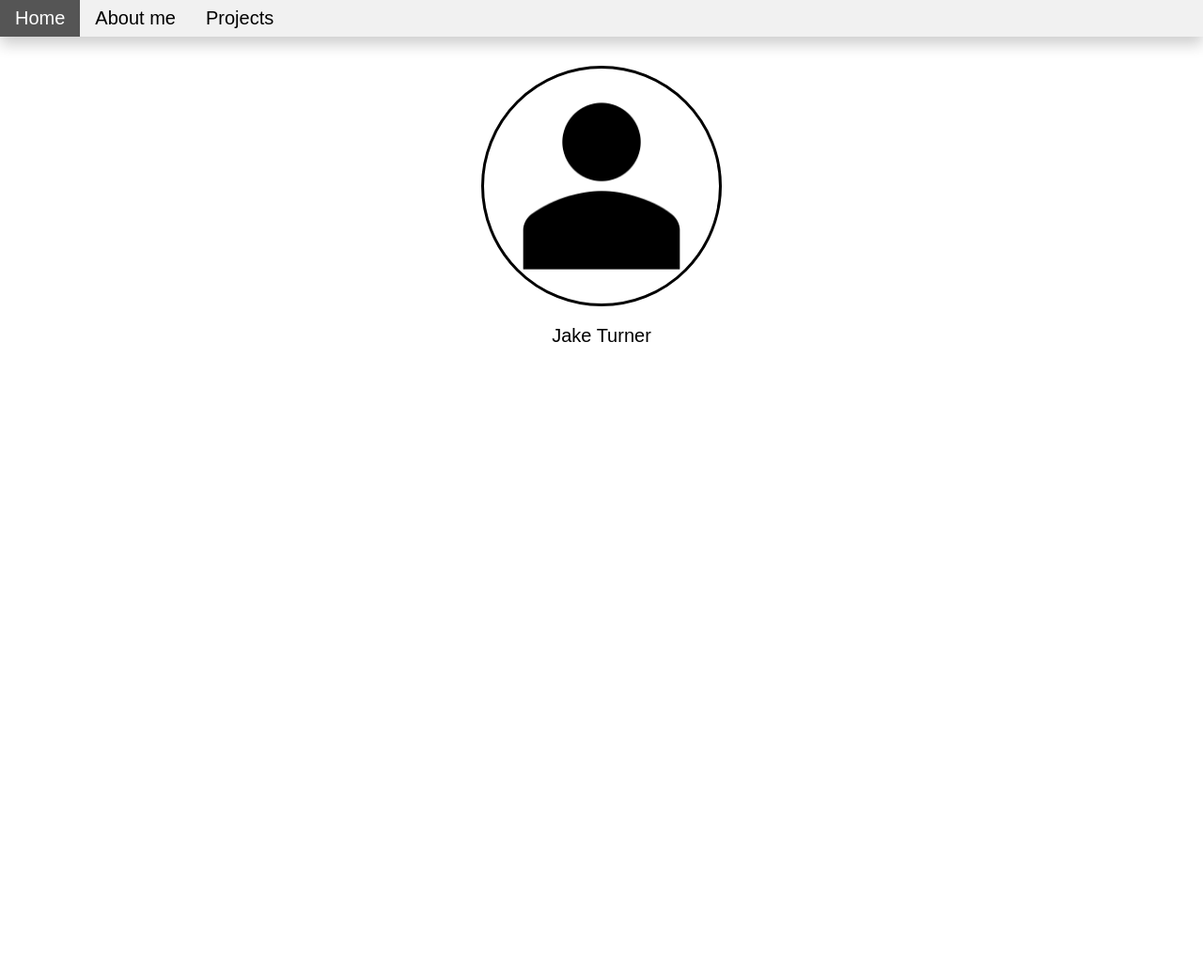
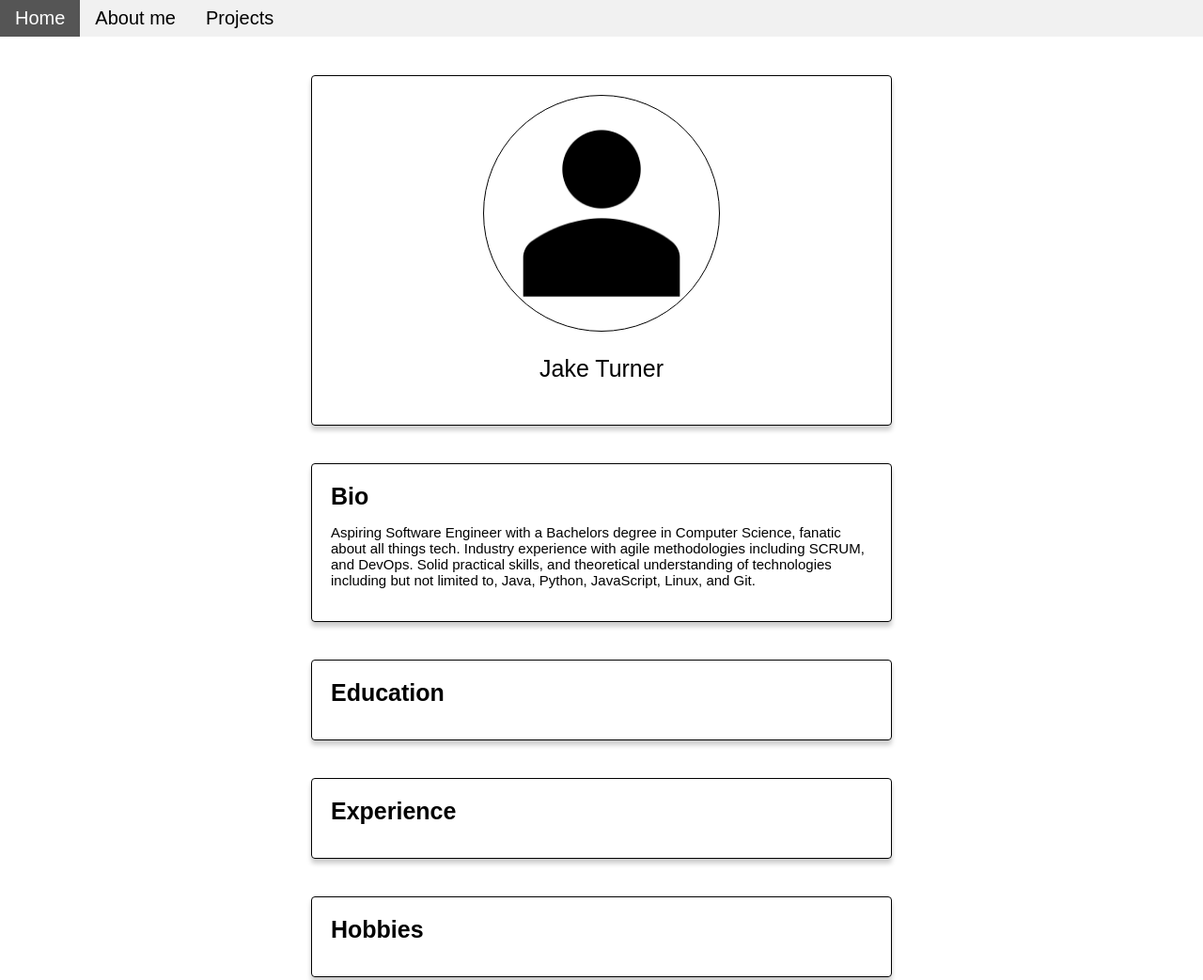
Before and after one commit to JakeTurner96/jslearning, a plain HTML site: page Portfolio/html/aboutMe.html in a window 1280 px wide. Shown: the top 1043 px of the page at 94% size. Before the commit the page ends 800 px from the top, so only its background shows below. Drawn offline with Linux system fonts and the light colour scheme.

Commit message:
About me page and content added

```diff
--- a/Portfolio/css/global.css
+++ b/Portfolio/css/global.css
@@ -1,11 +1,11 @@
 body {
     margin: 0;
+    margin-top: 40px;
     padding: 0;
     font-family: arial;
   }
 
 nav{
-    box-shadow: 0px 8px 16px 0px rgba(0,0,0,0.2);
     overflow: hidden;
     position: fixed;
     top: 0;
@@ -39,23 +39,44 @@ ul {
   }
 
   img {
+
     display: block;
     width: 250px;
     margin-left: auto;
     margin-right: auto;
     border-style: solid;
+    border-width: 1.2px;
     border-radius: 50%;
   }
 
-  #welcomeContainer{
+  .contentContainer{
+    margin-top: 80px;
+  }
+
+  .content{
+    box-shadow: 0px 5px 5px 0px rgba(0,0,0,0.2);
+    width: 45%;
+    padding: 20px;
+    font-size: 25px;
+    text-align: center;
+
+    border-style: solid;
+    border-width: 1.2px;
+    border-radius: 4px;
+
     margin-left: auto;
     margin-right: auto;
-    padding-top: 50px;
+    margin-top: 40px;
+    margin-bottom: 40px;
   }
 
-  #welcomeContent{
-    font-size: 20px;
-    padding: 20px;
-    text-align: center;
+  h1{
+    margin: 0;
+    text-align: left;
+    font-size: 25px;
+  }
 
+  #bioContainer{
+    font-size: 15px;
+    text-align: left;
   }
--- a/Portfolio/html/aboutMe.html
+++ b/Portfolio/html/aboutMe.html
@@ -1,5 +1,6 @@
 <!DOCTYPE html>
 <html lang="en">
+
 <head>
     <meta charset="UTF-8">
     <script src="../js/utils.js"></script>
@@ -7,19 +8,66 @@
     <meta name="viewport" content="width=device-width, initial-scale=1.0">
     <title>Document</title>
 </head>
+
 <body>
     <script>
         loadNav();
     </script>
 
-<div id="welcomeContainer">
-    <div id="welcomeContent">
-        <img id="welcomeImg" src="../img/person.png">
+    <div class="contentContainer">
 
-        <p>Jake Turner</p>
+        <div class="content">
+
+            <img id="welcomeImg" src="../img/person.png">
+            <p>Jake Turner</p>
+
+        </div>
+
+        <div class="content">
+            <div id="bioContainer">
+                <h1>Bio</h1>
+                <p>
+                    Aspiring Software Engineer with a Bachelors degree in Computer Science, fanatic about all things tech.
+                    Industry experience with agile methodologies including SCRUM, and DevOps.
+                    Solid practical skills, and theoretical understanding of technologies including but not limited to,
+                    Java, Python, JavaScript, Linux, and Git.
+                </p>
+            </div>
+
+        </div>
+
+        <div class="content">
+            <div id="bioContainer">
+                <h1>Education</h1>
+                <p>
+
+                </p>
+            </div>
+
+        </div>
+
+        <div class="content">
+            <div id="bioContainer">
+                <h1>Experience</h1>
+                <p>
+
+                </p>
+            </div>
+
+        </div>
+
+        <div class="content">
+            <div id="bioContainer">
+                <h1>Hobbies</h1>
+                <p>
+
+                </p>
+            </div>
+
+        </div>
 
     </div>
-</div>
 
 </body>
+
 </html>
```
Also changed, not shown: Portfolio/js/utils.js (line endings or trailing spaces).
